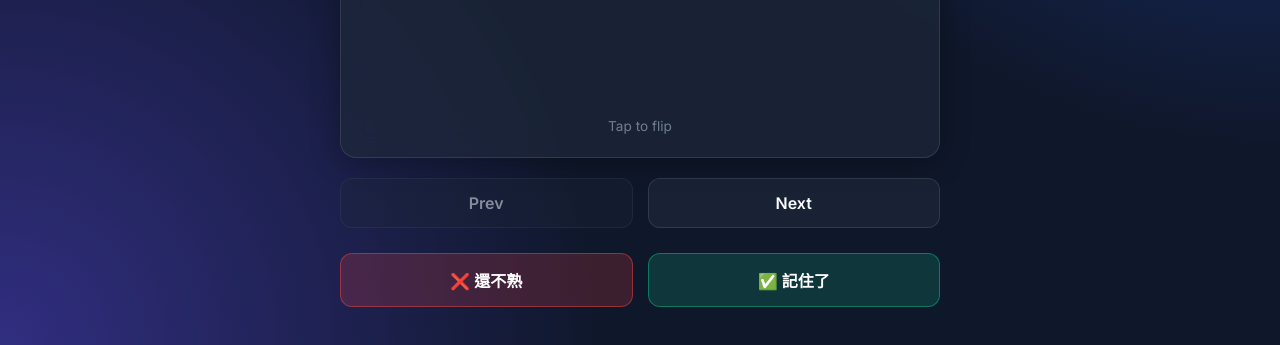
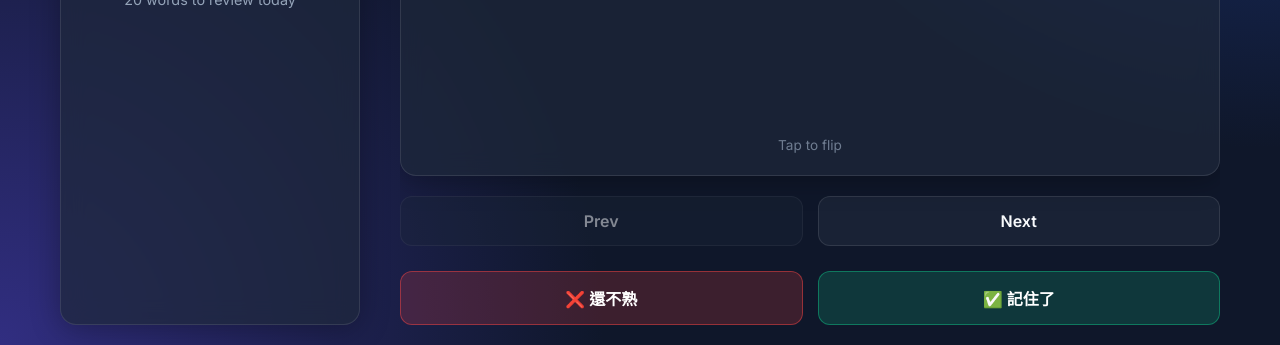
Before and after one commit to 113120067/english-srs-learning, a plain HTML site: page index.html in a window 1280 px wide. Shown: the part 455-800 px from the top of the page. Drawn offline with Linux system fonts and the light colour scheme.

Commit message:
feat: add flashcard web application PRD and implement responsive glassmorphism UI styling

```diff
--- a/css/style.css
+++ b/css/style.css
@@ -24,16 +24,19 @@ body {
                       radial-gradient(circle at bottom left, #312e81 0%, transparent 40%);
     background-attachment: fixed;
     color: var(--text-primary);
-    min-height: 100vh;
+    /* Mobile-first: Full viewport lock */
+    height: 100dvh;
+    overflow: hidden;
     display: flex;
     justify-content: center;
-    padding: 20px;
     line-height: 1.5;
 }
 
 .app-container {
     width: 100%;
-    max-width: 600px;
+    max-width: 1200px;
+    height: 100%;
+    padding: 20px;
     display: flex;
     flex-direction: column;
     gap: 20px;
@@ -53,6 +56,7 @@ body {
 .dashboard {
     padding: 20px;
     text-align: center;
+    flex-shrink: 0;
 }
 
 .dashboard h1 {
@@ -92,17 +96,26 @@ select:focus {
     color: var(--text-secondary);
 }
 
-/* Flashcard Scene (3D Flip) */
+/* Main Content Wrapper */
+.main-content {
+    flex: 1;
+    display: flex;
+    flex-direction: column;
+    overflow: hidden; /* Contains the flexible flashcard area */
+}
+
+/* Flashcard Area */
 .flashcard-container {
     display: flex;
     flex-direction: column;
     gap: 20px;
     flex: 1;
+    overflow: hidden;
 }
 
 .scene {
     width: 100%;
-    height: 400px;
+    flex: 1; /* Automatically fills available height */
     perspective: 1000px;
 }
 
@@ -131,7 +144,7 @@ select:focus {
     align-items: center;
     padding: 30px;
     text-align: center;
-    overflow-y: auto;
+    overflow-y: auto; /* Allow internal scrolling if content is long */
 }
 
 .card__face--back {
@@ -224,6 +237,7 @@ select:focus {
     display: flex;
     justify-content: space-between;
     gap: 15px;
+    flex-shrink: 0;
 }
 
 .srs-controls {
@@ -291,7 +305,7 @@ select:focus {
     flex-direction: column;
     align-items: center;
     justify-content: center;
-    min-height: 300px;
+    height: 100%;
 }
 
 .empty-state h2 {
@@ -308,7 +322,7 @@ select:focus {
     margin-top: 20px;
 }
 
-/* Scrollbar styling for back of card */
+/* Scrollbar styling */
 ::-webkit-scrollbar {
     width: 6px;
 }
@@ -319,3 +333,25 @@ select:focus {
     background: rgba(255, 255, 255, 0.2);
     border-radius: 3px;
 }
+
+/* Tablet & PC / Split Layout overrides */
+@media (min-width: 768px) {
+    .app-container {
+        flex-direction: row;
+        align-items: stretch;
+        gap: 40px;
+    }
+
+    .dashboard {
+        width: 300px;
+        height: 100%;
+        display: flex;
+        flex-direction: column;
+        justify-content: center;
+    }
+
+    .main-content {
+        flex: 1;
+        justify-content: center;
+    }
+}
--- a/index.html
+++ b/index.html
@@ -23,6 +23,8 @@
             </div>
         </header>
 
+        <!-- Main Content Wrapper for PC Split Layout -->
+        <div class="main-content">
             <!-- Flashcard Area -->
             <main class="flashcard-container" id="flashcard-container" style="display: none;">
                 <div class="scene scene--card">
@@ -83,6 +85,7 @@
                 <button class="btn primary mt-20" id="reset-day-btn">Review Again</button>
             </div>
         </div>
+    </div>
 
     <script src="js/storage.js"></script>
     <script src="js/tts.js"></script>
```
Also changed, not shown: 1 other file. Lines whose indentation alone changed are shown as unchanged.
